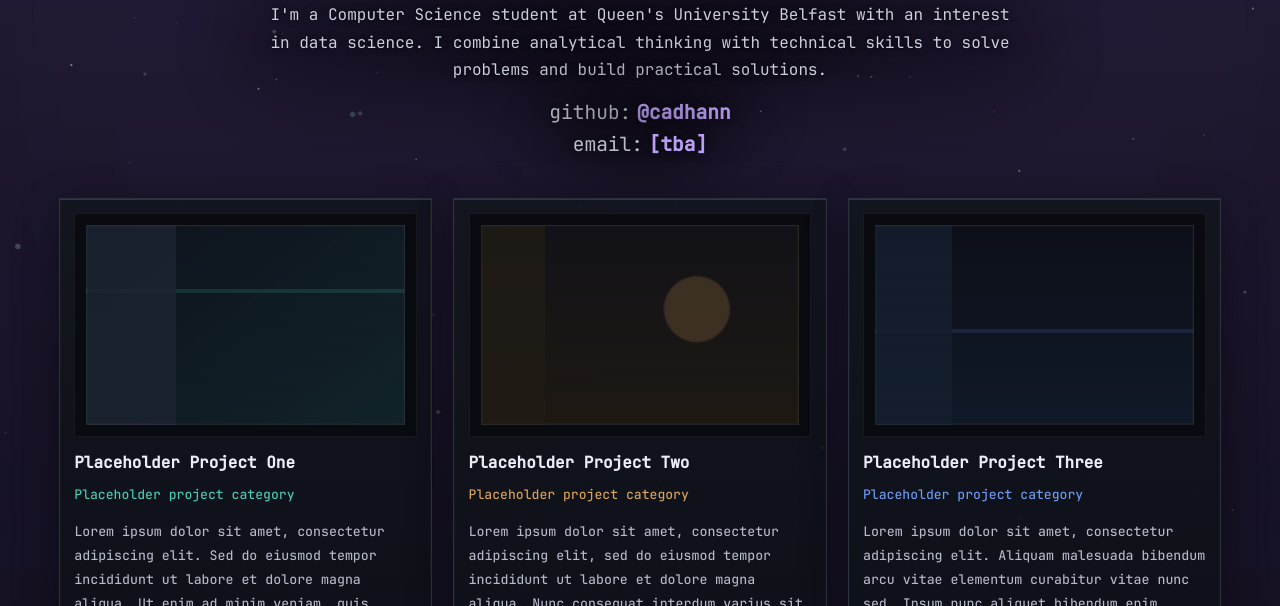
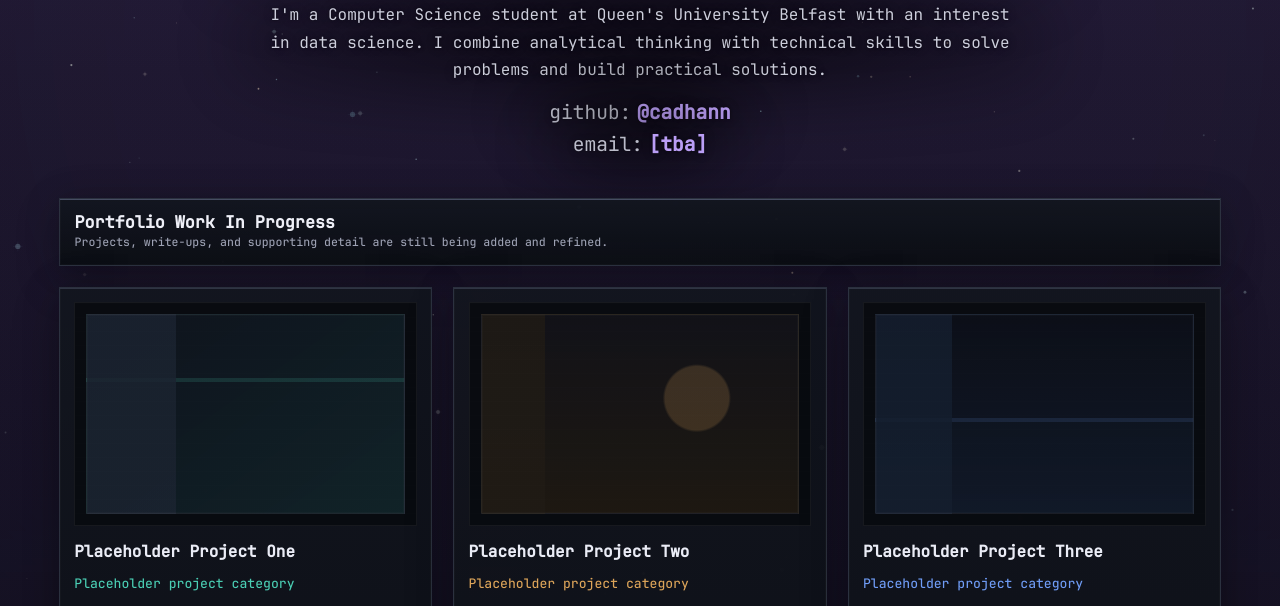
Before and after one commit to cadhann/cadhan.dev, a plain HTML site: page index.html in a window 1280 px wide. Shown: the part 170-776 px from the top of the page. Drawn offline with Linux system fonts and the light colour scheme.

Commit message:
refactor: clean up hero styles and refine project card layout

```diff
--- a/data/projects.js
+++ b/data/projects.js
@@ -1,15 +1,22 @@
 /**
  * @typedef {object} Project
- * @property {string} variant
+ * @property {"notice" | "project"} layout
+ * @property {string} [variant]
  * @property {string} title
- * @property {string} kicker
+ * @property {string} [kicker]
  * @property {string} body
- * @property {string[]} tags
+ * @property {string[]} [tags]
  */
 
 /** @type {Project[]} */
 export const projects = [
   {
+    layout: "notice",
+    title: "Portfolio Work In Progress",
+    body: "Projects, write-ups, and supporting detail are still being added and refined.",
+  },
+  {
+    layout: "project",
     variant: "project-card--placeholder-a",
     title: "Placeholder Project One",
     kicker: "Placeholder project category",
@@ -17,6 +24,7 @@ export const projects = [
     tags: ["placeholder", "sample tag", "tooling", "stack item", "detail"],
   },
   {
+    layout: "project",
     variant: "project-card--placeholder-b",
     title: "Placeholder Project Two",
     kicker: "Placeholder project category",
@@ -24,6 +32,7 @@ export const projects = [
     tags: ["placeholder", "sample tag", "tooling", "stack item", "detail"],
   },
   {
+    layout: "project",
     variant: "project-card--placeholder-c",
     title: "Placeholder Project Three",
     kicker: "Placeholder project category",
@@ -31,6 +40,7 @@ export const projects = [
     tags: ["placeholder", "sample tag", "tooling", "stack item", "detail"],
   },
   {
+    layout: "project",
     variant: "project-card--placeholder-d",
     title: "Placeholder Project Four",
     kicker: "Placeholder project category",
@@ -38,6 +48,7 @@ export const projects = [
     tags: ["placeholder", "sample tag", "tooling", "stack item", "detail"],
   },
   {
+    layout: "project",
     variant: "project-card--placeholder-e",
     title: "Placeholder Project Five",
     kicker: "Placeholder project category",
@@ -45,6 +56,7 @@ export const projects = [
     tags: ["placeholder", "sample tag", "tooling", "stack item", "detail"],
   },
   {
+    layout: "project",
     variant: "project-card--placeholder-f",
     title: "Placeholder Project Six",
     kicker: "Placeholder project category",
--- a/index.html
+++ b/index.html
@@ -50,7 +50,7 @@
           <span class="hero-meta__label">github:</span>
           <span class="hero-meta__handle">@cadhann</span>
         </a>
-        <span class="hero-meta" aria-disabled="true">
+        <span class="hero-meta">
           <span class="hero-meta__label">email:</span>
           <span class="hero-meta__handle">[tba]</span>
         </span>
--- a/scripts/projects.js
+++ b/scripts/projects.js
@@ -75,9 +75,29 @@ function scheduleProjectBodyClamp() {
 }
 
 /**
- * Render one project card from local project data.
+ * Render the full-row portfolio notice card.
  *
  * @param {{
+ *   layout: "notice",
+ *   title: string,
+ *   body: string,
+ * }} project
+ * @returns {string}
+ */
+function renderNoticeCard(project) {
+  return `
+    <article class="project-card project-card--notice">
+      <h2 class="project-card__notice-title">${project.title}</h2>
+      <p class="project-card__notice-body">${project.body}</p>
+    </article>
+  `;
+}
+
+/**
+ * Render one standard project card from local project data.
+ *
+ * @param {{
+ *   layout: "project",
  *   variant: string,
  *   title: string,
  *   kicker: string,
@@ -103,6 +123,18 @@ function renderProjectCard(project) {
 }
 
 /**
+ * Render either the full-row notice or a standard project card.
+ *
+ * @param {import("../data/projects.js").Project} project
+ * @returns {string}
+ */
+function renderCard(project) {
+  return project.layout === "notice"
+    ? renderNoticeCard(project)
+    : renderProjectCard(project);
+}
+
+/**
  * Populate the project grid from the local data module.
  *
  * @returns {void}
@@ -114,7 +146,7 @@ export function initProjects() {
     return;
   }
 
-  grid.innerHTML = projects.map(renderProjectCard).join("");
+  grid.innerHTML = projects.map(renderCard).join("");
   clampProjectBodies();
   window.addEventListener("resize", scheduleProjectBodyClamp);
 
--- a/styles/hero.css
+++ b/styles/hero.css
@@ -158,9 +158,7 @@
 }
 
 .contact-section__title,
-.contact-section__row,
-.contact-section__text,
-.contact-section__back-to-top {
+.contact-section__row {
   text-shadow:
     0 0 0.16rem rgba(0, 0, 0, 0.48),
     0 0 0.68rem rgba(0, 0, 0, 0.18);
@@ -351,6 +349,43 @@
   line-height: 1.2;
 }
 
+.project-card--notice {
+  --project-accent: 146, 110, 224;
+  grid-column: 1 / -1;
+  height: auto;
+  min-height: 0;
+  padding: 0.86rem 0.92rem 0.92rem;
+  justify-content: center;
+  gap: 0.28rem;
+  background:
+    linear-gradient(180deg, rgba(18, 21, 31, 0.98), rgba(10, 13, 18, 0.94)),
+    linear-gradient(
+      135deg,
+      rgba(146, 110, 224, 0.12),
+      rgba(82, 131, 208, 0.05) 56%,
+      rgba(146, 110, 224, 0.03) 100%
+    );
+}
+
+.project-card--notice::before {
+  border-top-color: rgba(116, 126, 160, 0.5);
+}
+
+.project-card__notice-title {
+  margin: 0;
+  color: rgba(246, 247, 255, 0.97);
+  font-size: clamp(0.92rem, 0.18vw + 0.9rem, 1.08rem);
+  font-weight: 700;
+  line-height: 1.1;
+}
+
+.project-card__notice-body {
+  margin: 0;
+  color: rgba(198, 204, 224, 0.78);
+  font-size: clamp(0.7rem, 0.04vw + 0.69rem, 0.78rem);
+  line-height: 1.28;
+}
+
 /*
 Placeholder CSS art for the projects with no image.
 THIS WILL BE GRADUALLY REMOVED AS PROJECTS ARE ADDED!!!
@@ -481,7 +516,7 @@ THIS WILL BE GRADUALLY REMOVED AS PROJECTS ARE ADDED!!!
   min-height: var(--hero-height);
 }
 
-@media (max-width: 70rem) {
+@media (max-width: 78rem) {
   .hero {
     min-height: max(var(--hero-height), 96rem);
   }
@@ -491,7 +526,7 @@ THIS WILL BE GRADUALLY REMOVED AS PROJECTS ARE ADDED!!!
   }
 }
 
-@media (max-width: 44rem) {
+@media (max-width: 50rem) {
   .hero {
     min-height: max(var(--hero-height), 126rem);
   }
--- a/styles/nav.css
+++ b/styles/nav.css
@@ -57,14 +57,9 @@
 
 /* Nav items are presented as plain text links */
 .site-nav__link {
-  appearance: none;
-  border: 0;
-  background: none;
   color: rgba(246, 247, 255, 0.94);
   text-decoration: none;
   display: inline-flex;
-  padding: 0;
-  font: inherit;
   font-size: 0.9rem;
   line-height: 1;
   --link-underline-offset: -0.38rem;
```
